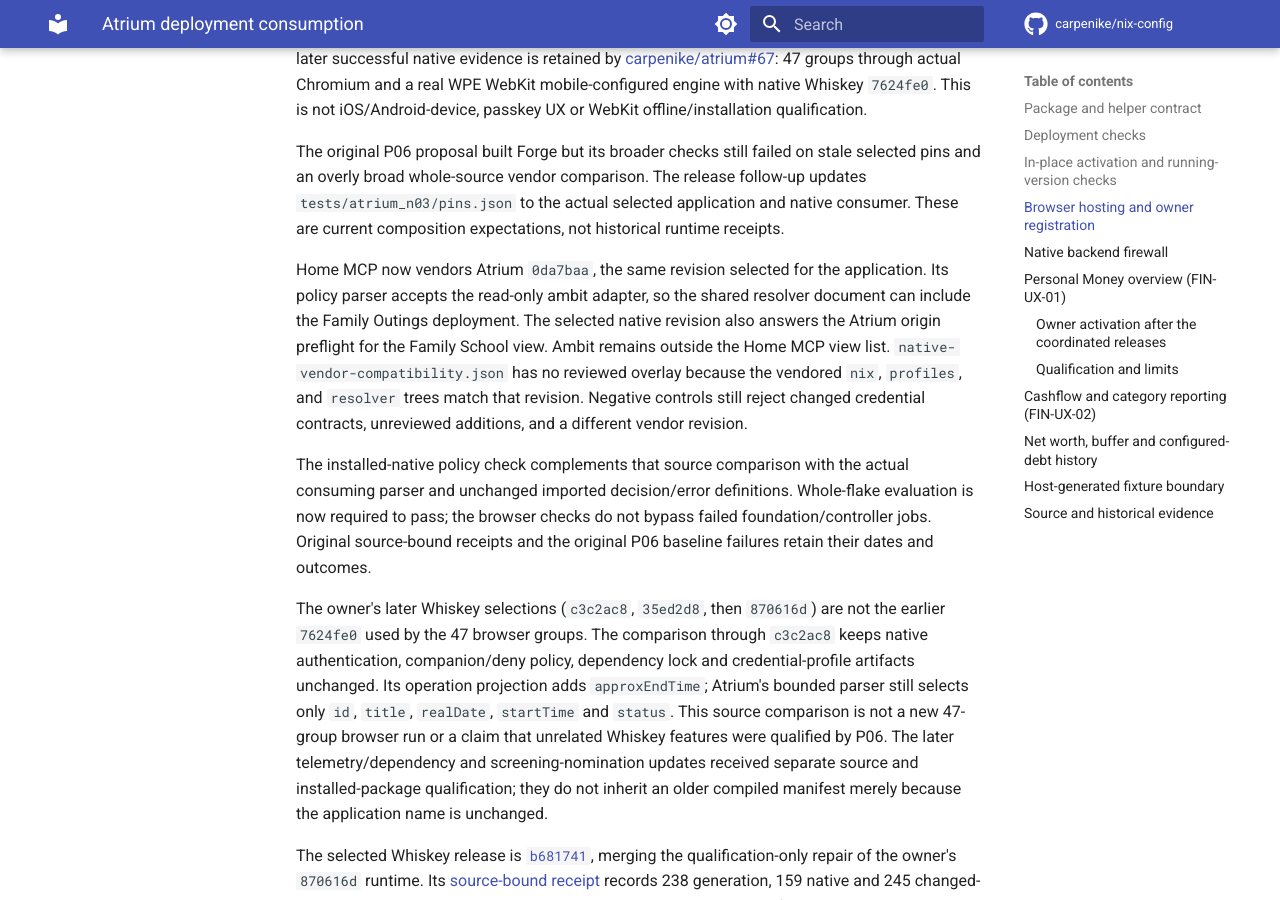
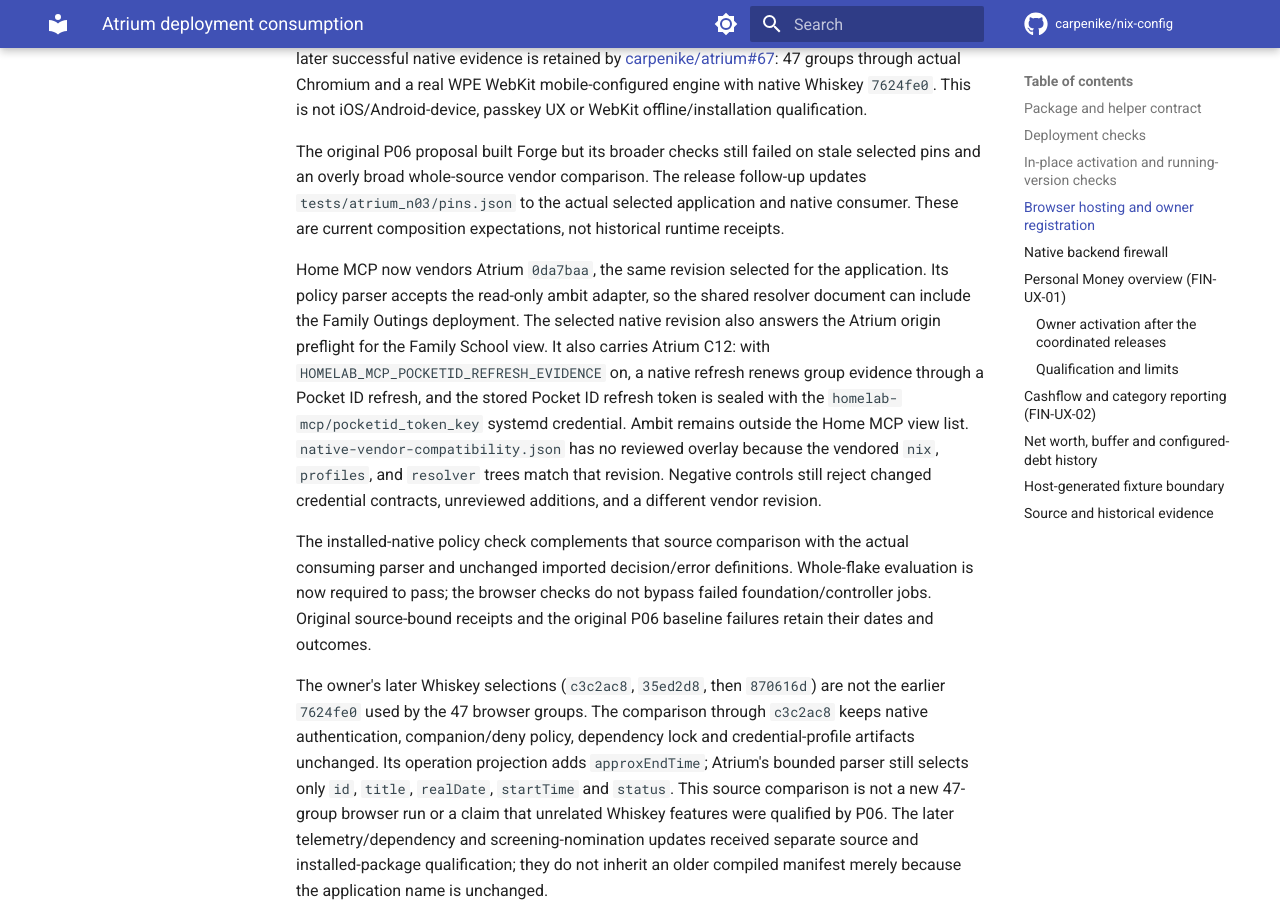
Before and after one commit to carpenike/nix-config, an MkDocs documentation site: the page built from docs/services/atrium-deployment.md, in a window 1280 px wide and 900 px high, scrolled down 4531 px. Built offline with MkDocs 1.6.1 and Material for MkDocs 9.7.7, drawn with Linux system fonts in a browser that asks for light colours; comment, search, counter and statistics services are not loaded.

Commit message:
feat(homelab-mcp): renew native group evidence through Pocket ID refresh (C12)
Repin homelab-mcp to c76ae82 (mcp#95 transient refresh retry, mcp#96
Pocket ID refresh group evidence with the stored token sealed by
AES-256-GCM, mcp#97 test hygiene). Enable
HOMELAB_MCP_POCKETID_REFRESH_EVIDENCE on Forge and deliver the sealing key
homelab-mcp/pocketid_token_key to the unit with LoadCredential.

The encrypted value is not part of this commit; the service refuses to
start until it is added to hosts/forge/secrets.sops.yaml.

```diff
--- a/docs/services/atrium-deployment.md
+++ b/docs/services/atrium-deployment.md
@@ -194,7 +194,10 @@ Home MCP now vendors Atrium `0da7baa`, the same revision selected for the
 application. Its policy parser accepts the read-only ambit adapter, so the
 shared resolver document can include the Family Outings deployment. The
 selected native revision also answers the Atrium origin preflight for the
-Family School view. Ambit remains outside the Home MCP view list. `native-vendor-compatibility.json`
+Family School view. It also carries Atrium C12: with
+`HOMELAB_MCP_POCKETID_REFRESH_EVIDENCE` on, a native refresh renews group
+evidence through a Pocket ID refresh, and the stored Pocket ID refresh token is
+sealed with the `homelab-mcp/pocketid_token_key` systemd credential. Ambit remains outside the Home MCP view list. `native-vendor-compatibility.json`
 has no reviewed overlay because the vendored `nix`, `profiles`, and `resolver`
 trees match that revision. Negative controls still reject changed credential
 contracts, unreviewed additions, and a different vendor revision.
```
Also changed, not shown: 6 other files.
